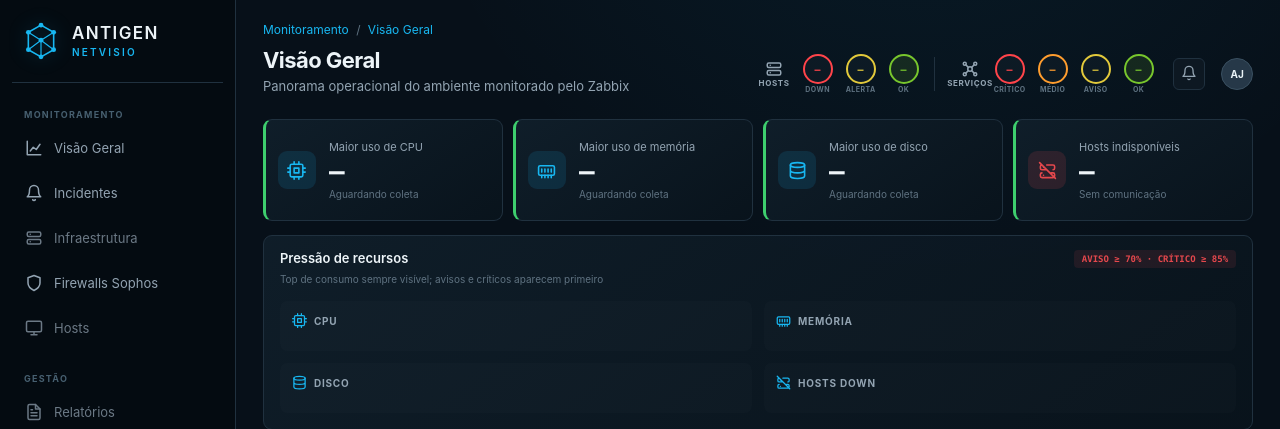
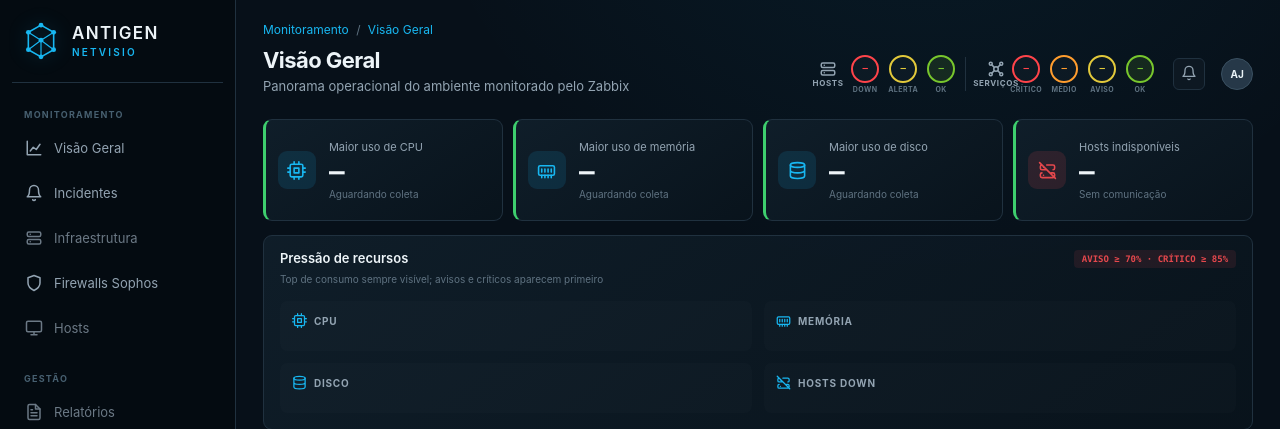
Before and after one commit to juniorkalvin7/immunity-dashboard, a Flask app: template templates/overview.html in a window 1280 px wide. Shown: the top 429 px of the page. Run offline with Flask 3, Linux system fonts and the light colour scheme; the template is opened without the code that fills it, so the values that code supplies are empty.

Commit message:
Make header status bubbles responsive to large values

```diff
--- a/static/css/dashboard.css
+++ b/static/css/dashboard.css
@@ -990,8 +990,26 @@
 .strip-group-icon { width: 38px; display: grid; place-items: center; gap: 0; color: var(--text-dim); }
 .strip-group-icon > span, .strip-group-icon svg { width: 18px; height: 18px; }
 .strip-group-icon small { font: 700 8px var(--sans); letter-spacing: .08em; }
-.strip-count { min-width: 37px; display: grid; justify-items: center; gap: 1px; }
-.strip-count strong { width: 30px; height: 30px; display: grid; place-items: center; border: 2px solid currentColor; border-radius: 50%; color: var(--text-dim); background: rgba(255,255,255,.025); font: 700 10px var(--mono); }
+.strip-count { min-width: 37px; display: grid; justify-items: center; align-content: center; gap: 2px; }
+.strip-count strong {
+  width: max-content;
+  min-width: 30px;
+  max-width: 78px;
+  height: 30px;
+  padding: 0 7px;
+  display: grid;
+  place-items: center;
+  overflow: hidden;
+  border: 2px solid currentColor;
+  border-radius: 999px;
+  color: var(--text-dim);
+  background: rgba(255,255,255,.025);
+  font: 700 9px var(--mono);
+  line-height: 1;
+  white-space: nowrap;
+  text-overflow: ellipsis;
+  font-variant-numeric: tabular-nums;
+}
 .strip-count small { color: var(--text-faint); font: 700 7px var(--sans); letter-spacing: .06em; }
 .strip-count.is-critical strong { color: #ff444a; }
 .strip-count.is-average strong { color: #ff9d2e; }
@@ -1000,7 +1018,17 @@
 .strip-divider { width: 1px; height: 34px; background: var(--border); }
 .page-overview .breadcrumb, .page-overview .page-sub { display: none; }
 .page-overview .page-header-row { align-items: center; margin-bottom: 16px; }
-.page-overview .header-actions { padding-top: 0; }
+.page-overview .header-actions { min-height: 46px; padding-top: 0; align-items: center; gap: 10px; }
+.page-overview .operations-strip { align-self: center; }
+.page-overview .icon-btn, .page-overview .operator-avatar { flex: 0 0 auto; }
+
+@media (max-width: 1360px) {
+  .operations-strip { gap: 7px; }
+  .strip-group { gap: 4px; }
+  .strip-group-icon { width: 32px; }
+  .strip-count { min-width: 34px; }
+  .strip-count strong { min-width: 28px; height: 28px; padding-inline: 6px; }
+}
 .breadcrumb { color: var(--accent); }
 .page-header-row h1 { font-size: clamp(22px, 1.65vw, 30px); letter-spacing: -.025em; }
 .page-sub { font-size: 13px; }
```
